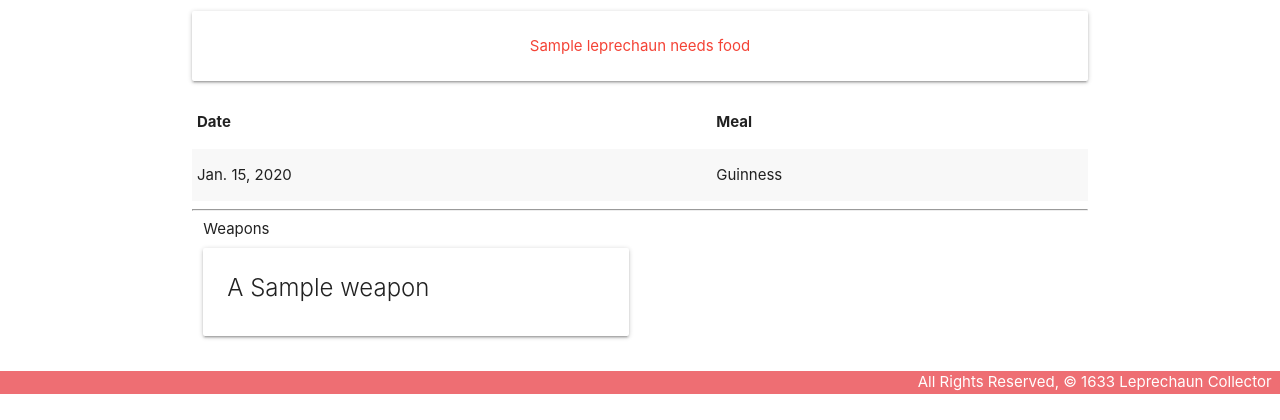
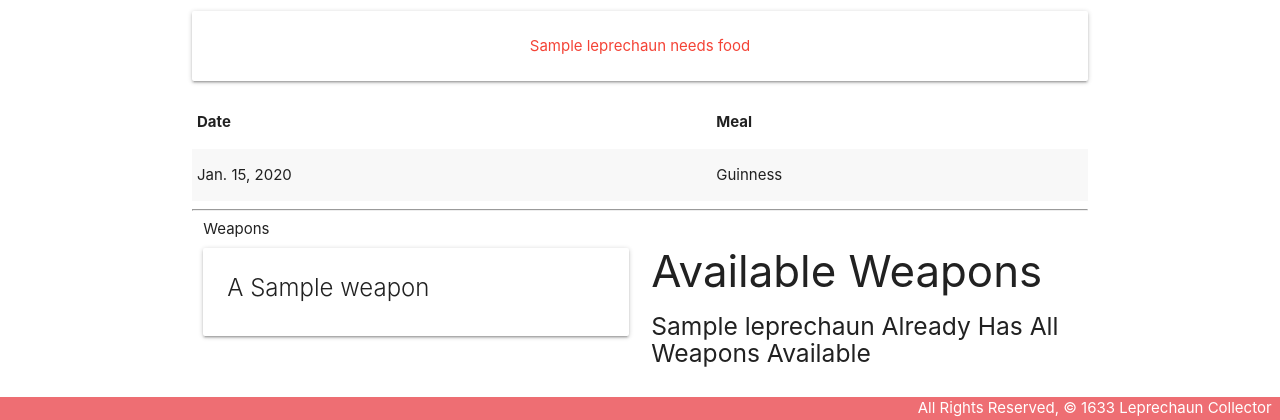
Before and after one commit to acmccracken/leprechaun-collector, a Django app: page /leprechauns/1/ in a window 1280 px wide. Shown: the part 651-1071 px from the top of the page. Before the commit the page ends 1045 px from the top, so only its background shows below. Run offline with Django 3.2, Linux system fonts and the light colour scheme; tables that the repository leaves empty hold one stand-in row (values such as "Sample post").

Commit message:
added model

```diff
--- a/main_app/templates/leprechauns/detail.html
+++ b/main_app/templates/leprechauns/detail.html
@@ -61,6 +61,28 @@
       <h5>No Weapons :(</h5>
     {% endif %}
   </div>
+  <div class="col s6">
+    <h3>Available Weapons</h3>
+    {% if weapons.count %}
+      {% for weapon in weapons.all %}
+        <div class="card">
+          <div class="card-content">
+            <span class="card-title">
+              A <span style="color: {{ weapon.special }}">{{ weapon.special }}</span> {{ weapon.name }}
+            </span>
+          </div>
+          <div class="card-action">
+            <form action="{% url 'assoc_weapon' leprechaun.id weapon.id %}" method="post">
+              {% csrf_token %}
+              <button type="submit" class="btn">Add</button>
+            </form>
+          </div>
+        </div>
+      {% endfor %}
+    {% else %}
+      <h5>{{leprechaun.name}} Already Has All Weapons Available</h5>
+    {% endif %}
+  </div>
 <script>
   var dateEl = document.getElementById('id_date');
   M.Datepicker.init(dateEl, {
--- a/main_app/urls.py
+++ b/main_app/urls.py
@@ -15,4 +15,5 @@ urlpatterns = [
     path('weapons/create/', views.WeaponCreate.as_view(), name='weapons_create'),
     path('weapons/<int:pk>/update/', views.WeaponUpdate.as_view(), name='weapons_update'),
     path('weapons/<int:pk>/delete/', views.WeaponDelete.as_view(), name='weapons_delete'),
+    path('leprechauns/<int:leprechaun_id>/assoc_weapon/<int:weapon_id>/', views.assoc_weapon, name='assoc_weapon')
 ]
--- a/main_app/views.py
+++ b/main_app/views.py
@@ -17,9 +17,11 @@ def leprechauns_index(request):
 
 def leprechauns_detail(request, leprechaun_id):
   leprechaun = Leprechaun.objects.get(id=leprechaun_id)
+  weapons_leprechaun_doesnt_have = Weapon.objects.exclude(id__in = leprechaun.weapons.all().values_list('id'))
   feeding_form = FeedingForm()
   return render(request, 'leprechauns/detail.html', {
-    'leprechaun': leprechaun, 'feeding_form': feeding_form
+    'leprechaun': leprechaun, 'feeding_form': feeding_form,
+    'weapons': weapons_leprechaun_doesnt_have
   })
 def add_feeding(request, leprechaun_id):
   form = FeedingForm(request.POST)
@@ -27,6 +29,11 @@ def add_feeding(request, leprechaun_id):
     new_feeding = form.save(commit=False)
     new_feeding.leprechaun_id = leprechaun_id
     new_feeding.save()
+  return redirect('detail', leprechaun_id=leprechaun_id)
+
+def assoc_weapon(request, leprechaun_id, weapon_id):
+  # Note that you can pass a weapon's id instead of the whole object
+  Leprechaun.objects.get(id=leprechaun_id).weapons.add(weapon_id)
   return redirect('detail', leprechaun_id=leprechaun_id)
 
 class LeprechaunCreate(CreateView):
```
